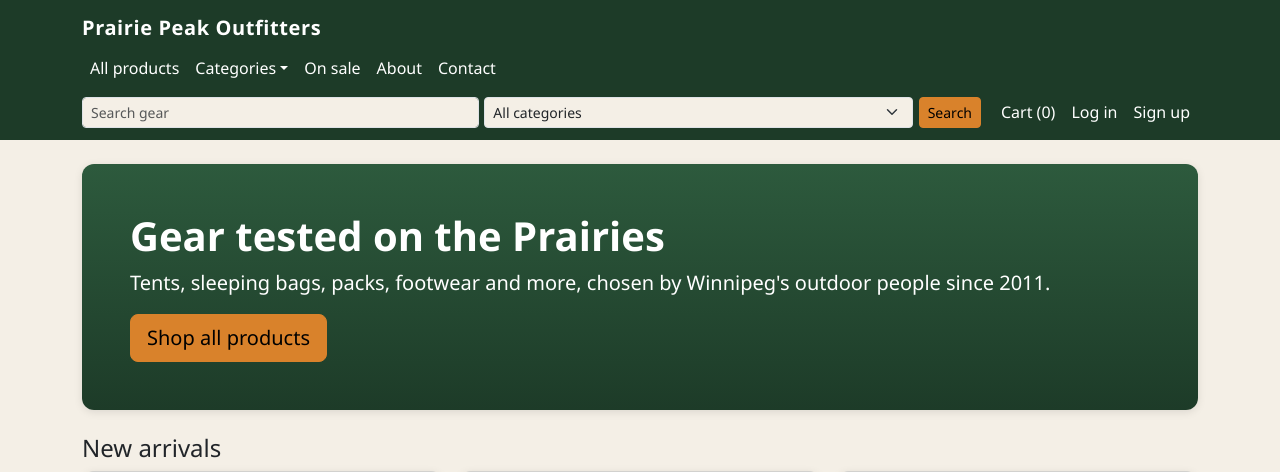
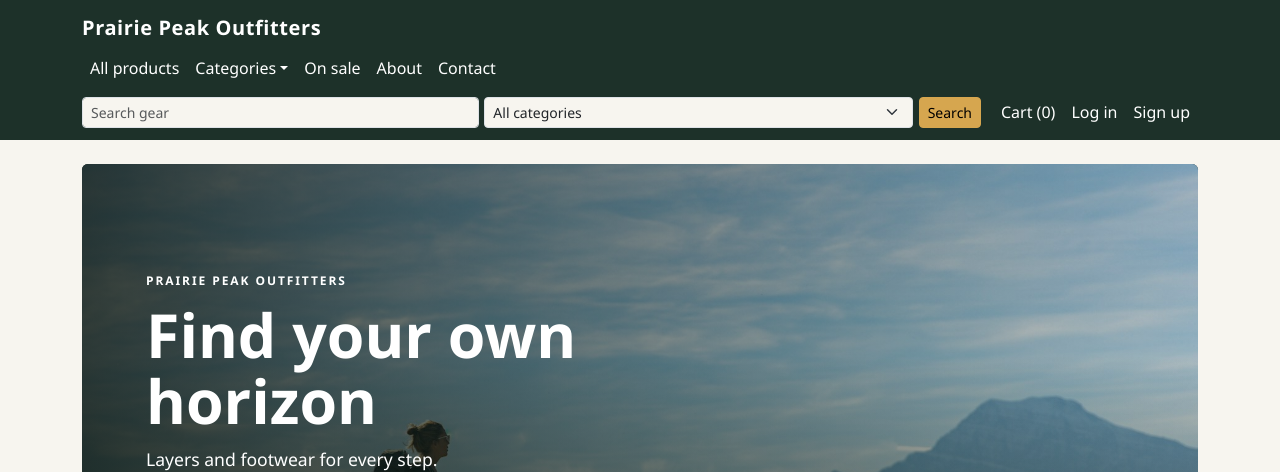
Before and after one commit to oadeyemi85/Prairie-Peak-Outfitters-Online-Store, a Rails app: page / in a window 1280 px wide. Shown: the top 472 px of the page. Run offline with Rails 7, Linux system fonts and the light colour scheme; data comes from the database, SQL or seed files in the repository; style sheets or scripts are compiled from the project's sources; some libraries are stand-ins or nearby versions; grey boxes are pictures that could not be loaded.

Commit message:
Add responsive category adventure slideshow

```diff
--- a/app/assets/javascripts/application.js
+++ b/app/assets/javascripts/application.js
@@ -1,2 +1,3 @@
 //= require popper
 //= require bootstrap
+//= require adventure_carousel
--- a/app/assets/stylesheets/application.scss
+++ b/app/assets/stylesheets/application.scss
@@ -1,9 +1,9 @@
 // Variables (overriding Bootstrap defaults must come before the import)
-$peak-green: #2d5a3d;
-$peak-dark: #1d3b28;
-$peak-sand: #f4efe6;
-$peak-accent: #d9822b;
-$card-radius: 0.75rem;
+$peak-green: #315343;
+$peak-dark: #1d3129;
+$peak-sand: #f7f5ef;
+$peak-accent: #d6a64f;
+$card-radius: 0.35rem;
 $gutter: 1rem;
 
 $primary: $peak-green;
@@ -157,6 +157,128 @@ body {
   h1 { font-weight: 700; }
 }
 
+.adventure-carousel {
+  overflow: hidden;
+  background: #1d3129;
+  border-radius: $card-radius;
+}
+
+.adventure-slide {
+  position: relative;
+  display: flex;
+  align-items: flex-end;
+  min-height: 480px;
+  color: #fff;
+  text-decoration: none;
+
+  &:hover { color: #fff; }
+  &:focus-visible { outline: 3px solid $peak-accent; outline-offset: -4px; }
+}
+
+.adventure-slide::after {
+  content: "";
+  position: absolute;
+  inset: 0;
+  background: linear-gradient(90deg, rgba(10, 22, 16, 0.82), rgba(10, 22, 16, 0.15)),
+              linear-gradient(0deg, rgba(10, 22, 16, 0.6), transparent 60%);
+}
+
+.adventure-slide-image {
+  position: absolute;
+  inset: 0;
+  width: 100%;
+  height: 100%;
+  object-fit: cover;
+  object-position: center;
+}
+
+.adventure-slide-content {
+  position: relative;
+  z-index: 1;
+  display: flex;
+  flex-direction: column;
+  align-items: flex-start;
+  max-width: 650px;
+  padding: 4rem 4rem 6.5rem;
+}
+
+.adventure-eyebrow {
+  font-size: 0.75rem;
+  font-weight: 700;
+  letter-spacing: 0.16em;
+  text-transform: uppercase;
+}
+
+.adventure-title {
+  margin-top: 0.75rem;
+  font-size: clamp(2rem, 5vw, 3.8rem);
+  font-weight: 750;
+  line-height: 1.08;
+}
+
+.adventure-description {
+  margin-top: 0.8rem;
+  font-size: 1.1rem;
+}
+
+.adventure-cta {
+  display: inline-block;
+  margin-top: 1.4rem;
+  padding: 0.65rem 1rem;
+  color: #1d3129;
+  background: #f5f0e5;
+  font-weight: 700;
+}
+
+.adventure-controls {
+  position: absolute;
+  z-index: 2;
+  right: 1.5rem;
+  bottom: 1rem;
+  left: 1.5rem;
+  display: flex;
+  align-items: center;
+  justify-content: flex-end;
+  gap: 0.35rem;
+}
+
+.adventure-control, .adventure-pause, .adventure-indicators button {
+  color: #fff;
+  border: 1px solid rgba(255, 255, 255, 0.8);
+  background: rgba(15, 27, 21, 0.8);
+}
+
+.adventure-control {
+  width: 2.5rem;
+  height: 2.5rem;
+  font-size: 1.2rem;
+}
+
+.adventure-indicators { display: flex; }
+
+.adventure-indicators button {
+  display: grid;
+  place-items: center;
+  width: 1.5rem;
+  height: 1.5rem;
+  padding: 0;
+  border: 0;
+  background: transparent;
+}
+
+.adventure-indicators button::after {
+  content: "";
+  width: 0.65rem;
+  height: 0.65rem;
+  border: 1px solid #fff;
+  border-radius: 50%;
+  background: rgba(15, 27, 21, 0.8);
+}
+
+.adventure-indicators button.active::after { background: #fff; }
+
+.adventure-pause { padding: 0.55rem 0.7rem; font-size: 0.8rem; }
+
 .product-card {
   @extend %surface;
   background: #fffdfa;
@@ -244,4 +405,18 @@ footer.site-footer {
 
 @include media-breakpoint-down(md) {
   .hero { padding: $gutter * 1.5; }
+  .adventure-slide { min-height: 400px; }
+  .adventure-slide-content { padding: 2rem 1.25rem 6.5rem; }
+  .adventure-description { font-size: 1rem; }
+  .adventure-controls { right: 0.75rem; left: 0.75rem; gap: 0.25rem; }
+  .adventure-control { width: 2.25rem; height: 2.25rem; }
+  .adventure-pause { font-size: 0.75rem; padding: 0.45rem; }
+  .product-card .card-body { padding: 0.75rem; }
+  .product-detail-content { padding: 1.25rem; }
 }
+
+@media (max-width: 420px) {
+  .adventure-controls { flex-wrap: wrap; }
+  .adventure-indicators { order: 3; width: 100%; justify-content: flex-end; }
+  .adventure-slide-content { padding-bottom: 8rem; }
+}
--- a/app/controllers/home_controller.rb
+++ b/app/controllers/home_controller.rb
@@ -1,7 +1,26 @@
 class HomeController < ApplicationController
+  HERO_SLIDES = [
+    { slug: "footwear-apparel", image: "footwear.jpg", title: "Find your own horizon",
+      description: "Layers and footwear for every step." },
+    { slug: "packs-bags", image: "packs.jpg", title: "Carry the adventure",
+      description: "Packs built for the path ahead." },
+    { slug: "tents-shelter", image: "tents.jpg", title: "Make the outdoors home",
+      description: "Find your place under the open sky." },
+    { slug: "sleeping-gear", image: "sleeping.jpg", title: "Rest beyond the road",
+      description: "Sleep comfortably wherever the trail leads." },
+    { slug: "cooking-hydration", image: "cooking.jpg", title: "Good food, great outdoors",
+      description: "Camp kitchen essentials for the journey." },
+    { slug: "paddling-fishing", image: "paddling.jpg", title: "Follow the water",
+      description: "Gear up for days on the lake." }
+  ].freeze
+
   def index
     scope = Product.active.with_attached_image
     @new_arrivals = scope.order(created_at: :desc).limit(8)
     @sale_products = scope.on_sale.limit(4)
+    categories = nav_categories.index_by(&:slug)
+    @hero_slides = HERO_SLIDES.filter_map do |slide|
+      slide.merge(category: categories[slide[:slug]]) if categories.key?(slide[:slug])
+    end
   end
 end
--- a/app/views/home/index.html.erb
+++ b/app/views/home/index.html.erb
@@ -1,9 +1,46 @@
 <% content_for :title, "Outdoor gear for the Prairies" %>
-<section class="hero mb-4">
-  <h1>Gear tested on the Prairies</h1>
-  <p class="lead mb-3">Tents, sleeping bags, packs, footwear and more, chosen by Winnipeg's outdoor people since 2011.</p>
-  <%= link_to "Shop all products", products_path, class: "btn btn-warning btn-lg" %>
-</section>
+<% if @hero_slides.any? %>
+  <section id="adventureCarousel" class="carousel slide adventure-carousel mb-5"
+           aria-label="Explore outdoor gear by category">
+    <div class="carousel-inner">
+      <% @hero_slides.each_with_index do |slide, index| %>
+        <div class="carousel-item <%= "active" if index.zero? %>">
+          <%= link_to category_path(slide[:category]), class: "adventure-slide" do %>
+            <%= image_tag "adventure/#{slide[:image]}", class: "adventure-slide-image",
+                          alt: "", loading: index.zero? ? "eager" : "lazy" %>
+            <span class="adventure-slide-content">
+              <span class="adventure-eyebrow">Prairie Peak Outfitters</span>
+              <span class="adventure-title"><%= slide[:title] %></span>
+              <span class="adventure-description"><%= slide[:description] %></span>
+              <span class="adventure-cta">Shop <%= slide[:category].name %> <span aria-hidden="true">&rarr;</span></span>
+            </span>
+          <% end %>
+        </div>
+      <% end %>
+    </div>
+    <% if @hero_slides.size > 1 %>
+      <div class="adventure-controls">
+        <button class="adventure-control" type="button" data-bs-target="#adventureCarousel" data-bs-slide="prev"
+                aria-label="Previous slide">&larr;</button>
+        <div class="adventure-indicators" aria-label="Choose slide">
+          <% @hero_slides.each_with_index do |slide, index| %>
+            <button type="button" data-bs-target="#adventureCarousel" data-bs-slide-to="<%= index %>"
+                    class="<%= "active" if index.zero? %>" aria-current="<%= index.zero? %>"
+                    aria-label="Show <%= slide[:category].name %> slide"></button>
+          <% end %>
+        </div>
+        <button class="adventure-control" type="button" data-bs-target="#adventureCarousel" data-bs-slide="next"
+                aria-label="Next slide">&rarr;</button>
+        <button class="adventure-pause" type="button" hidden>Pause slideshow</button>
+      </div>
+    <% end %>
+  </section>
+<% else %>
+  <section class="hero mb-4">
+    <h1>Gear tested on the Prairies</h1>
+    <%= link_to "Shop all products", products_path, class: "btn btn-warning" %>
+  </section>
+<% end %>
 
 <h2 class="h4">New arrivals</h2>
 <%= render "shared/product_grid", products: @new_arrivals %>
```
Also changed, not shown: other parts of app/assets/stylesheets/application.scss (+40 -1 lines), app/assets/javascripts/adventure_carousel.js (added, +31 -0 lines).
